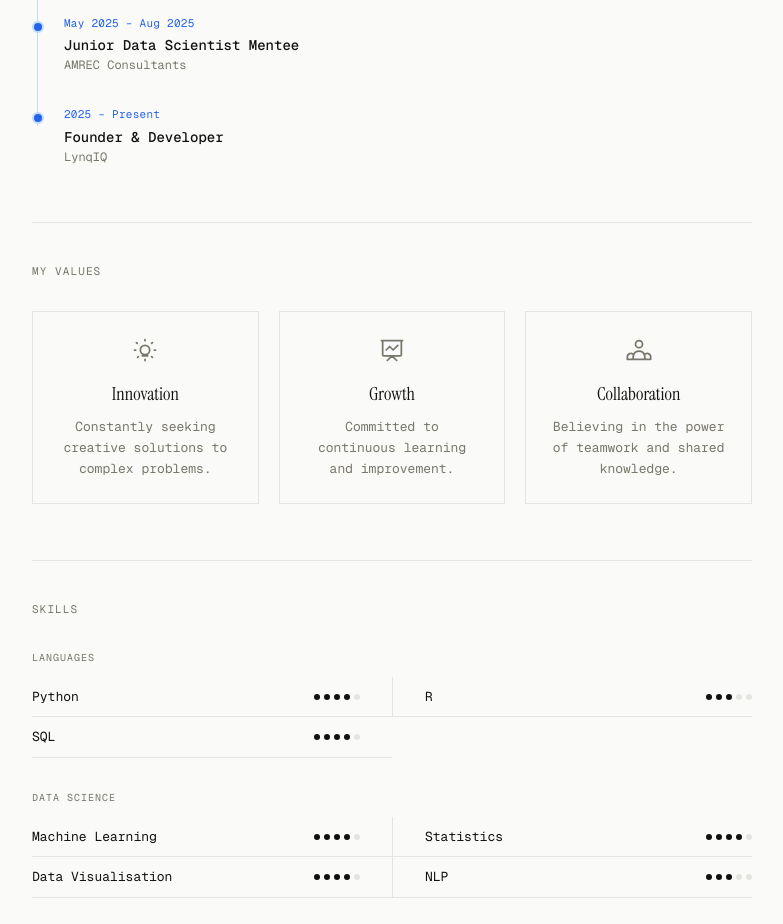
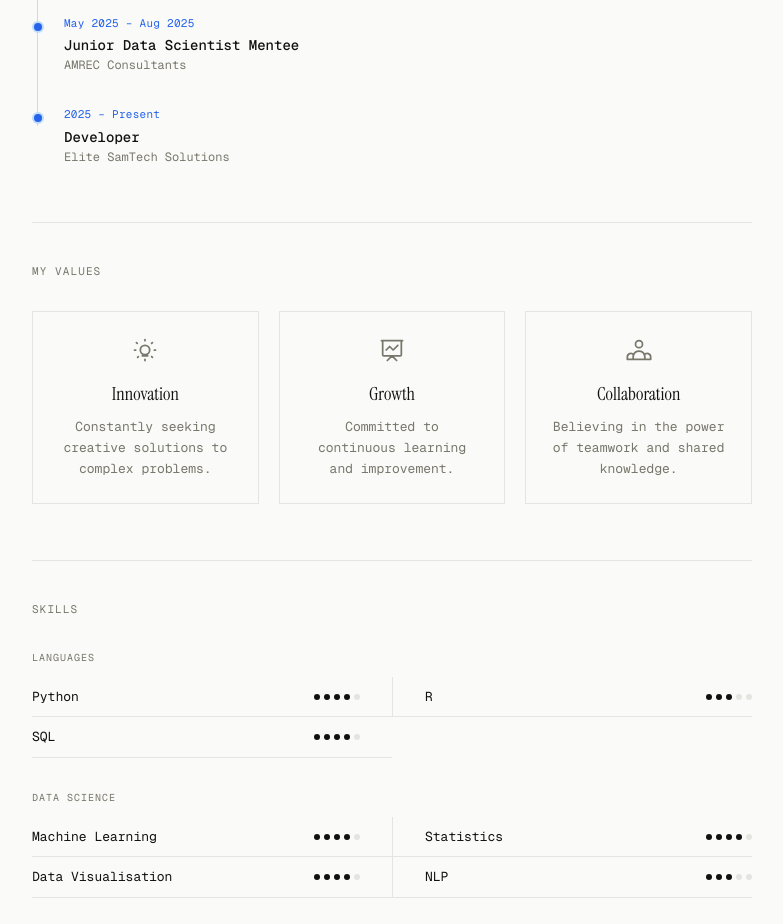
Before and after one commit to Okalmary254/john-mary, a React (Vite) app: page /about in a window 1280 px wide. Shown: the part 980-1904 px from the top of the page, without its empty margins (248-1031 px from the left). Built offline with nearby package versions, Linux system fonts and the light colour scheme; no server answers.

Commit message:
Update role and organization in About page

```diff
--- a/src/pages/About.jsx
+++ b/src/pages/About.jsx
@@ -22,8 +22,8 @@ const TIMELINE = [
   },
   {
     period: '2025 – Present',
-    role: 'Founder & Developer',
-    org: 'LynqIQ',
+    role: 'Developer',
+    org: 'Elite SamTech Solutions',
   },
 ]
 
```
